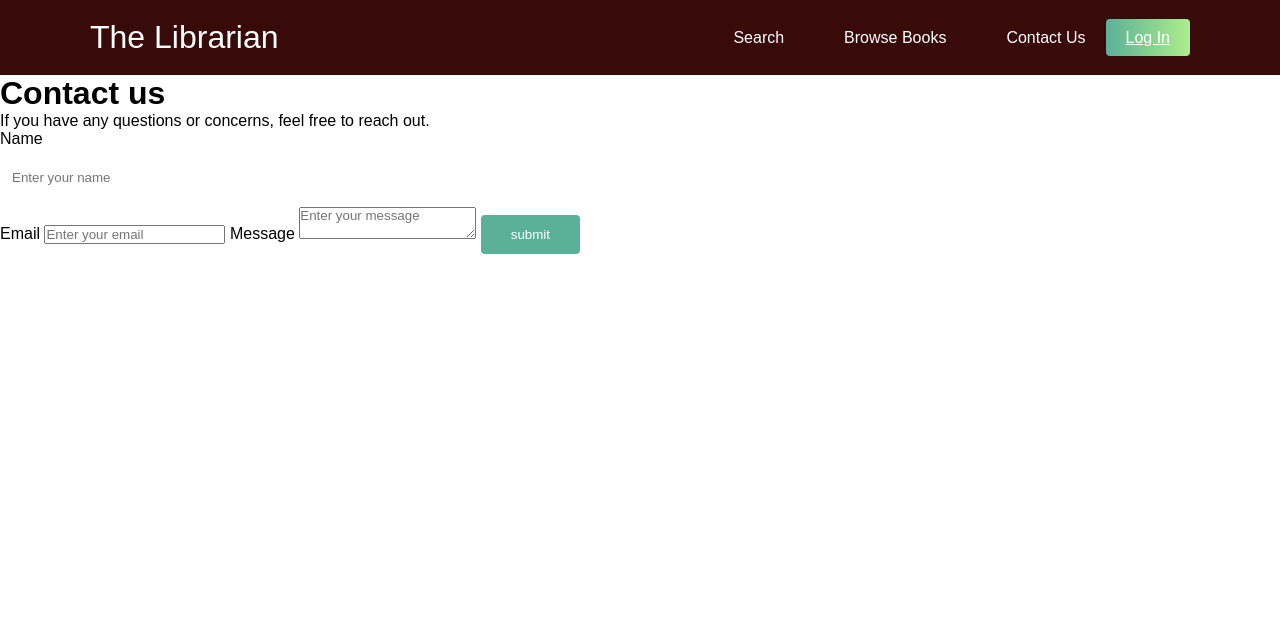
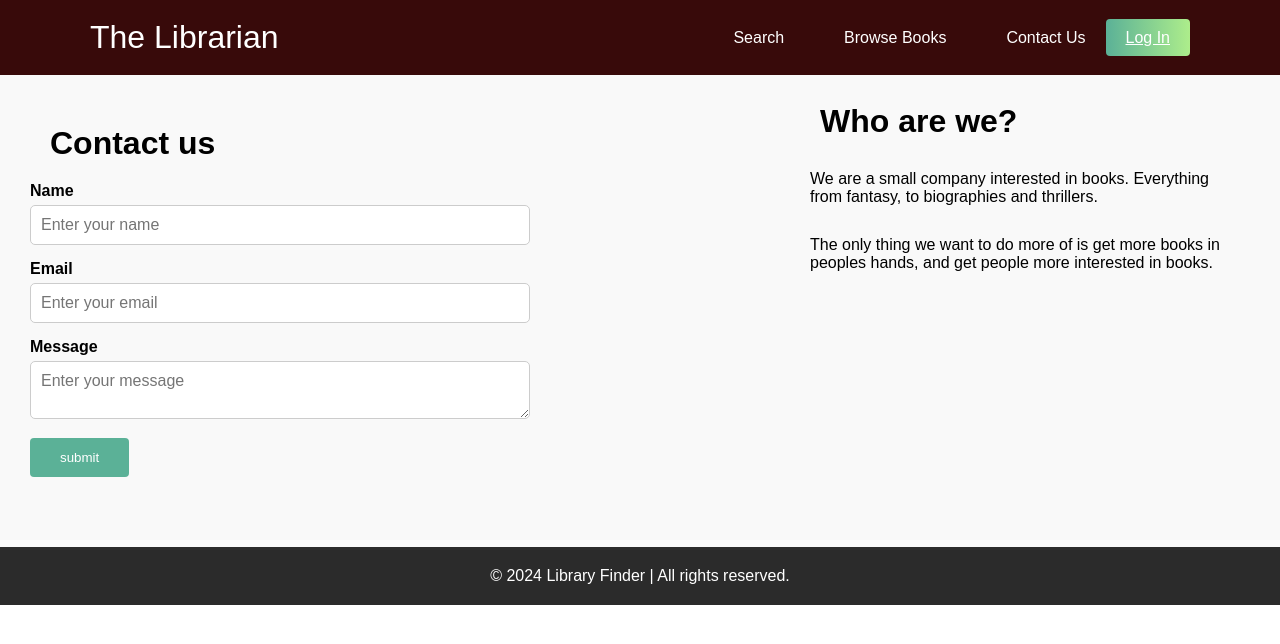
Before and after one commit to Malmbrah/The-Librarian, a plain HTML site: page contactUs.html in a window 1280 px wide. Drawn offline with Linux system fonts and the light colour scheme.

Commit message:
La til who are we og footer

```diff
--- a/contactUs.html
+++ b/contactUs.html
@@ -34,7 +34,6 @@
          <div class="main_contact" id="contact">
             <div class="main_container_contact">
                 <h1>Contact us</h1>
-                <p>If you have any questions or concerns, feel free to reach out.</p>
                 <form>
                     <label for="name">Name</label>
                     <input type="text" id="name" placeholder="Enter your name" required />
@@ -47,8 +46,25 @@
 
                     <button type="submit" class="submit_button">submit</button>
                 </form>
+                <div class="description">
+                    <div class="description_wrapper">
+                        <h1>Who are we?</h1>
+                        <p>We are a small company interested in books. Everything from
+                            fantasy, to biographies and thrillers.
+                        </p>
+                        <p>The only thing we want to do more of is get more books in peoples hands, and get people
+                            more interested in books.
+                        </p>
+                    </div>
+                </div>
             </div>
          </div>
+
+         <footer class="footer">
+            <div class="footer_container">
+                <p>&copy; 2024 Library Finder | All rights reserved.</p>
+            </div>
+         </footer>
         <script src="script.js" async defer></script>
     </body>
 </html>
--- a/styles.css
+++ b/styles.css
@@ -82,7 +82,7 @@
     margin-bottom: 10px;
 }
 
-input[type="text"] {
+#author-input, #book-input {
     width: 100%;
     padding: 12px;
     margin: 10px 0;
@@ -152,7 +152,7 @@ input[type="text"] {
     border: 1px solid #888;
     width: 80%;
     max-width: 400px;
-    height: 350px;
+    height: 370px;
     border-radius: 8px;
 }
 
@@ -199,3 +199,69 @@ input[type="text"] {
 .modal-content .submit_button:hover {
     background-color: #4a8072;
 }
+
+/* Styles for the contact form */
+form input, form textarea {
+    width: 60%;  /* Adjust as needed */
+    max-width: 500px;
+    padding: 10px;
+    margin-bottom: 15px;
+    border: 1px solid #ccc;
+    border-radius: 5px;
+    font-size: 1rem;
+}
+
+form button {
+    padding: 10px 20px;
+    background-color: #5bb197;
+    color: white;
+    border: none;
+    border-radius: 5px;
+    cursor: pointer;
+}
+
+form label {
+    font-weight: bold;
+    margin-bottom: 5px;
+    display: block;
+}
+
+/* Contact us */
+
+.main_contact {
+    display: flex;
+    flex-direction: column;
+    padding: 30px;
+    background-color: #f9f9f9;
+    justify-content: space-between;
+}
+
+.main_container_contact h1 {
+    padding: 20px;
+    text-align: left;
+    margin-left: 0;
+}
+
+.main_container_contact p {
+    padding: 10px;
+    margin-bottom: 10px;
+}
+
+.main_container_contact button{
+    display: flex;
+}
+
+.description {
+    display: flex;
+    flex-direction: column;
+    padding: 20px;
+    background-color: #f9f9f9;
+    align-items: end;
+}
+
+.description_wrapper {
+    position: absolute;
+    top: 5.2rem;
+    right: 3rem;
+    left: 50rem;
+}
```
Also changed, not shown: index.html (+1 -2 lines).
